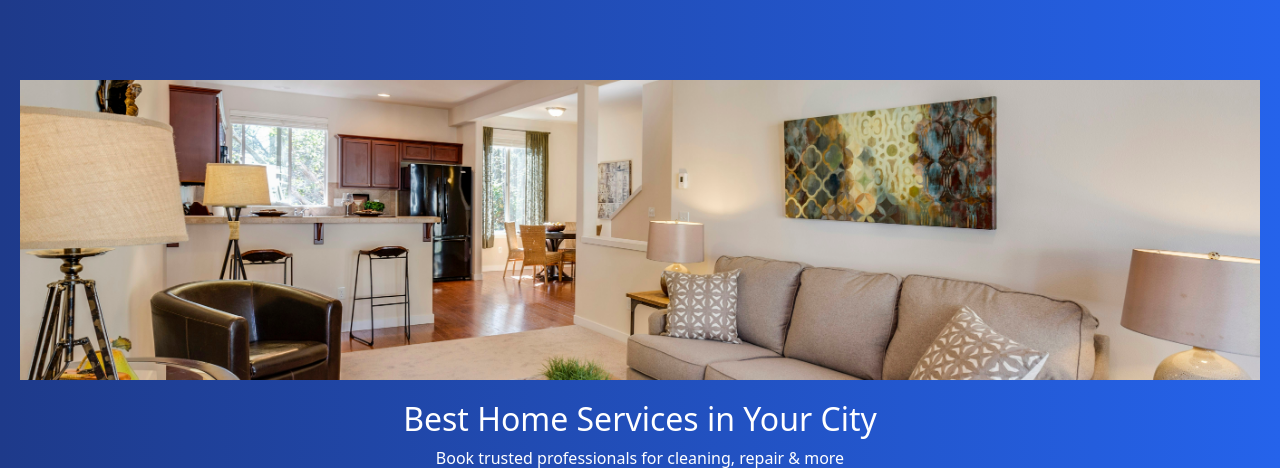
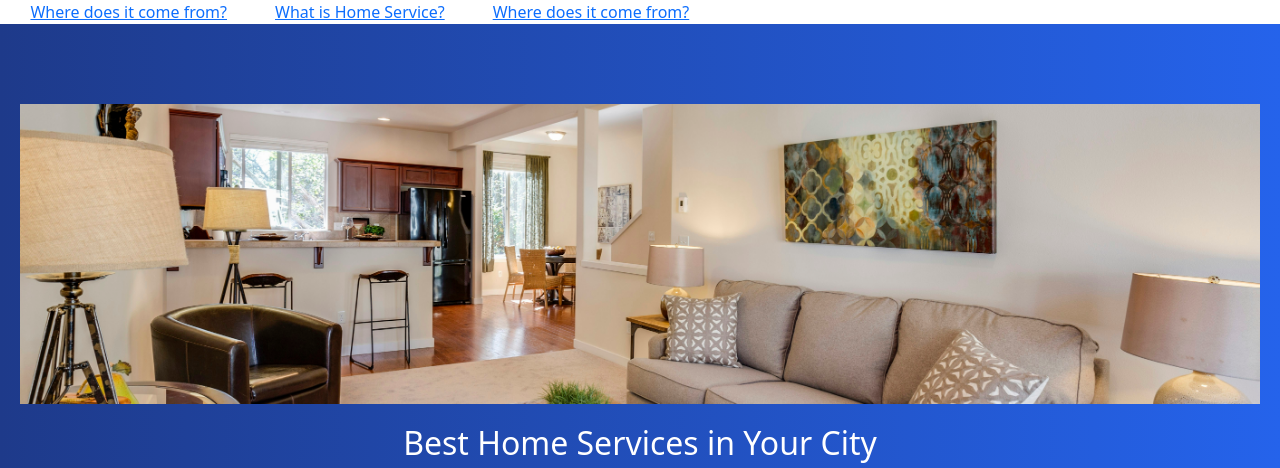
Before and after one commit to AhsanulHoqueRomman/Django-learning, a Django app: page / in a window 1280 px wide. Shown: the part 86-554 px from the top of the page. Run offline with Django 5.2, Linux system fonts and the light colour scheme; data comes from the database, SQL or seed files in the repository; both versions use the stored data as it was after the commit.

Commit message:
replacing Marquee tag

```diff
--- a/django_core/django_core/views.py
+++ b/django_core/django_core/views.py
@@ -2,6 +2,8 @@ from django.http import HttpResponse,HttpResponseRedirect
 from django.shortcuts import render,redirect
 from .forms import UsersForm
 from services.models import Service
+from news.models import News
+
 
 def home(request):
     # data = {
@@ -14,7 +16,11 @@ def home(request):
     #         {"name":"Ahsanul", "Contact": 987654321}
     #     ]
     # }
-    return render(request,"index.html")
+    newsData= News.objects.all()
+    data = {
+        'newsData': newsData
+    }
+    return render(request,"index.html",data)
 
 def aboutUS(request):
     return render(request,"aboutus.html")
--- a/django_core/static/css/style.css
+++ b/django_core/static/css/style.css
@@ -265,4 +265,26 @@ footer {
     padding: 10px;
     font-size: 16px;
 }
+
+.news-ticker {
+  overflow: hidden;
+  width: 100%;
+}
+
+.ticker-track {
+    display: flex;
+    flex-wrap: nowrap;
+    min-width: max-content;
+    animation: scroll 20s linear infinite;
+}
+
+.ticker-item {
+  flex: 0 0 auto;
+  padding: 0 1.5rem;
+}
+
+@keyframes scroll {
+  0% { transform: translateX(0); }
+  100% { transform: translateX(-50%); }
+}
 /*# sourceMappingURL=style.css.map */
--- a/django_core/templates/index.html
+++ b/django_core/templates/index.html
@@ -1,5 +1,24 @@
 {% extends "base.html" %}
 {% block content %}
+
+<div class="news-ticker">
+    <div class="ticker-track">
+
+        {% for news in newsData %}
+            <a href="#" class="ticker-item">
+                {{ news.news_title }}
+            </a>
+        {% endfor %}
+
+        <!-- duplicate for smooth loop -->
+        {% for news in newsData %}
+            <a href="#" class="ticker-item">
+                {{ news.news_title }}
+            </a>
+        {% endfor %}
+
+    </div>
+</div>
 
 <section class="hero">
     <img src="/static/img/home.jpg" class="hero-img">
@@ -21,6 +40,8 @@
         <div class="card">Appliance</div>
     </div>
 </section>
+
+
 
 <section class="how">
     <h2>How It Works</h2>
```
Also changed, not shown: django_core/db.sqlite3.
